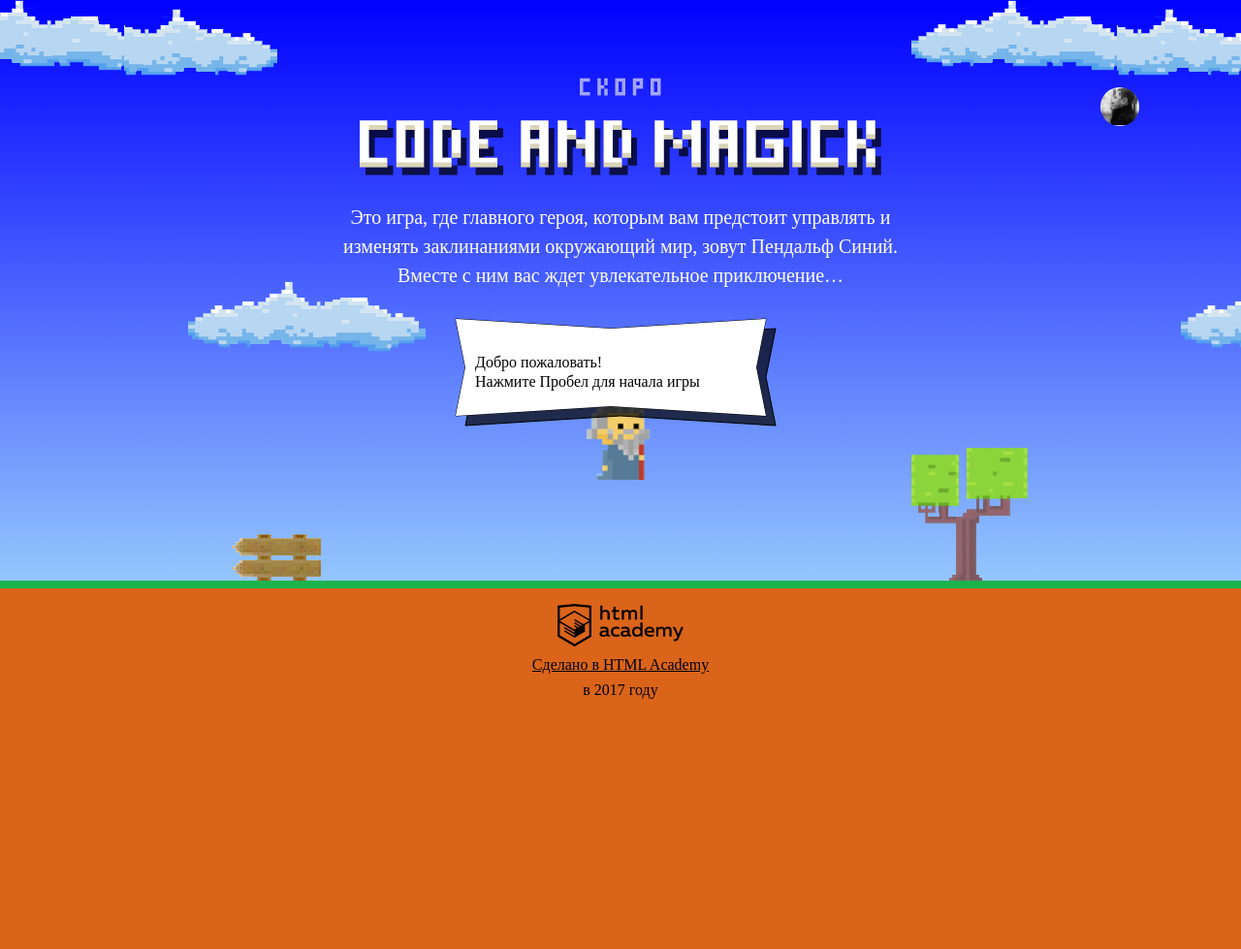
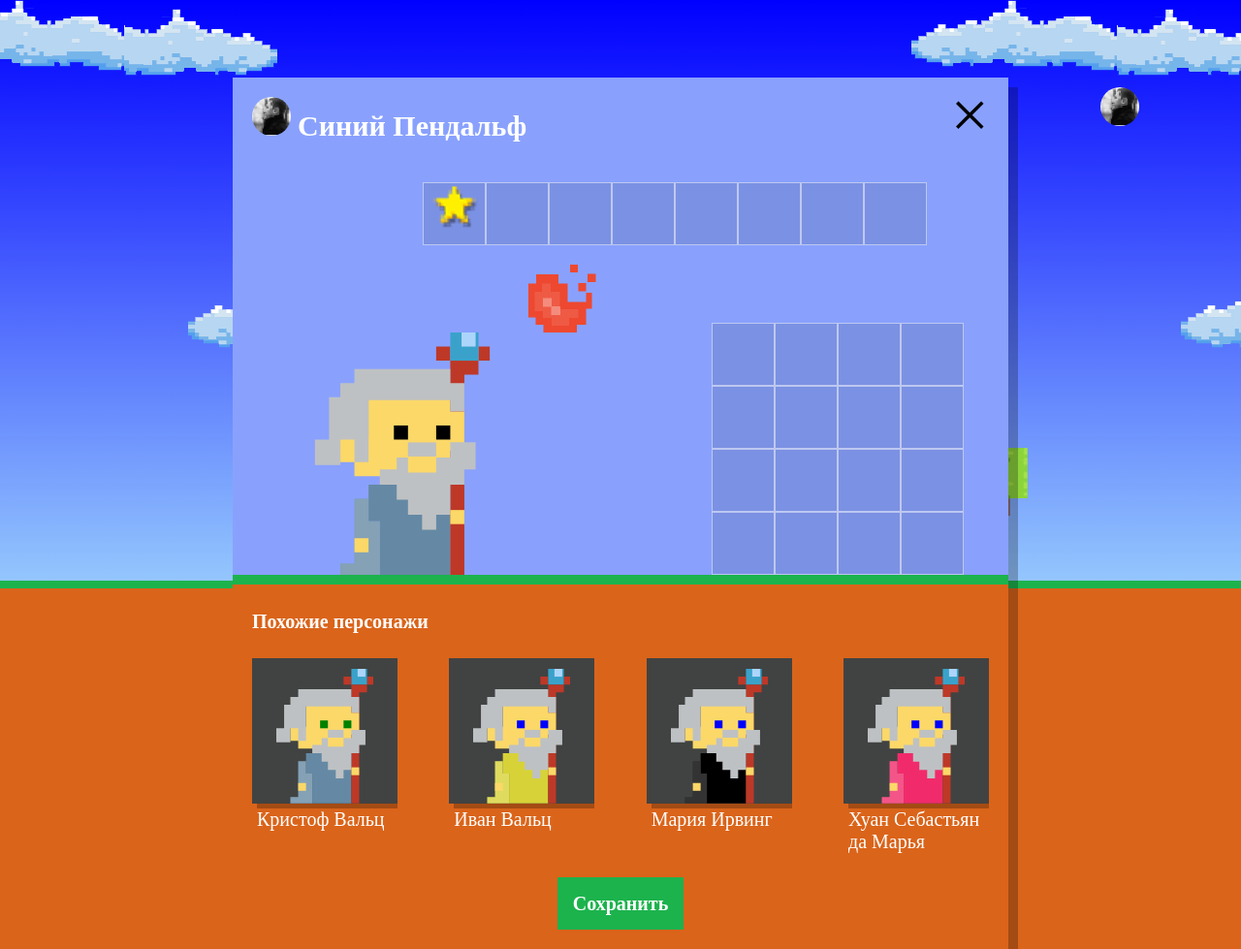
Before and after one commit to DanilAbr/1001661-code-and-magick-20, a website: page index.html in a window 1280 px wide. Shown: the whole page at 97% size. Before the commit the page ends 800 px from the top, so only its background shows below. Drawn offline with Linux system fonts and the light colour scheme; a web font is replaced by a local one.

Commit message:
Учебный проект: нас орда

```diff
--- a/index.html
+++ b/index.html
@@ -160,6 +160,7 @@
   </form>
 </div>
 
+
 <footer>
   <p><a href="http://htmlacademy.ru" class="footer-link"><img src="img/htmlacademy-logo.png" alt="HTML Academy"
                                                               width="130">Сделано в HTML Academy</a>в 2017 году</p>
@@ -204,6 +205,8 @@
   }
 </script>
 <script src="js/game.js"></script>
+<script src="js/stat.js"></script>
+<script src="js/setup.js"></script>
 
 </body>
 </html>
--- /dev/null
+++ b/js/setup.js
@@ -0,0 +1,62 @@
+'use strict';
+
+var modal = document.querySelector('.setup');
+modal.classList.remove('hidden');
+
+var WIZARDS_COUNT = 4;
+var NAMES = ['Иван', 'Хуан Себастьян', 'Мария', 'Кристоф', 'Виктор', 'Юлия', 'Люпита', 'Вашингтон'];
+var SURNAMES = ['да Марья', 'Верон', 'Мирабелла', 'Вальц', 'Онопко', 'Топольницкая', 'Нионго', 'Ирвинг'];
+var EYES_COLORS = ['black', 'red', 'blue', 'yellow', 'green'];
+var COAT_COLORS = [
+  'rgb(101, 137, 164)',
+  'rgb(241, 43, 107)',
+  'rgb(146, 100, 161)',
+  'rgb(56, 159, 117)',
+  'rgb(215, 210, 55)',
+  'rgb(0, 0, 0)'];
+
+var similarWizardTemplate = document.querySelector('#similar-wizard-template').content.querySelector('div');
+var setupSimilar = modal.querySelector('.setup-similar');
+var setupSimilarList = document.querySelector('.setup-similar-list');
+var wizards = [];
+
+function getRandomElement(array) {
+  var element = array[Math.floor(Math.random() * array.length)];
+  return element;
+}
+
+function createWizard() {
+  var wizard = {};
+
+  wizard.name = getRandomElement(NAMES) + ' ' + getRandomElement(SURNAMES);
+  wizard.coatColor = getRandomElement(COAT_COLORS);
+  wizard.eyesColor = getRandomElement(EYES_COLORS);
+
+  return wizard;
+}
+
+for (var j = 0; j < WIZARDS_COUNT; j++) {
+  wizards.push(createWizard());
+}
+
+function renderWizard(wizard) {
+  var wizardElement = similarWizardTemplate.cloneNode(true);
+  var wizardElementName = wizardElement.querySelector('.setup-similar-label');
+  var wizardElementCoat = wizardElement.querySelector('.wizard-coat');
+  var wizardElementEyes = wizardElement.querySelector('.wizard-eyes');
+
+  wizardElementName.textContent = wizard.name;
+  wizardElementCoat.style.fill = wizard.coatColor;
+  wizardElementEyes.style.fill = wizard.eyesColor;
+
+  return wizardElement;
+}
+
+var fragment = document.createDocumentFragment();
+
+for (var i = 0; i < wizards.length; i++) {
+  fragment.appendChild(renderWizard(wizards[i]));
+}
+setupSimilarList.appendChild(fragment);
+
+setupSimilar.classList.remove('hidden');
--- a/js/stat.js
+++ b/js/stat.js
@@ -25,6 +25,7 @@ function getMaxElement(arr) {
   return maxElement;
 }
 
+
 window.renderStatistics = function (ctx, players, times) {
   renderCloud(ctx, 110, 20, 'rgba(0, 0, 0, 0.7)');
   renderCloud(ctx, 100, 10, '#fff');
```
